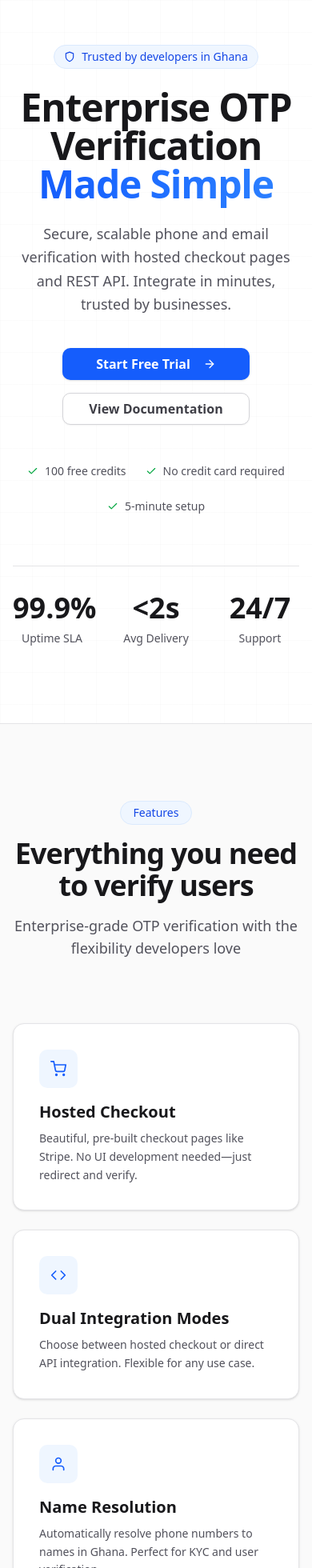
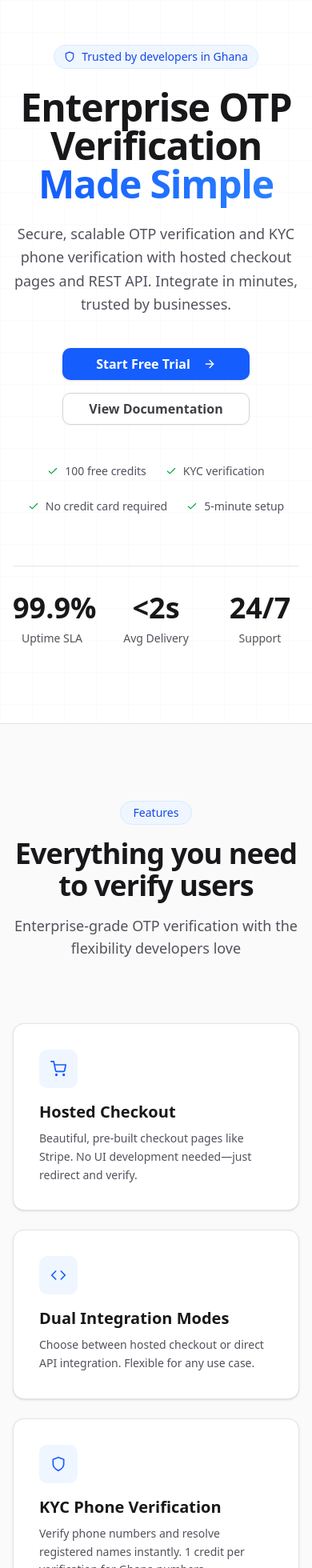
Before and after one commit to Mushud/gate-keeper.landing, a Next.js app: page / in a window 390 px wide. Shown: the part 40-2000 px from the top of the page at 80% size. Built offline with nearby package versions, Linux system fonts and the light colour scheme.

Commit message:
feat: add KYC phone verification feature and update related descriptions in HeroSection

```diff
--- a/components/features-section.tsx
+++ b/components/features-section.tsx
@@ -27,6 +27,13 @@ const features = [
     color: "from-purple-500 to-pink-500",
   },
   {
+    title: "KYC Phone Verification",
+    description:
+      "Verify phone numbers and resolve registered names instantly. 1 credit per verification for Ghana numbers.",
+    icon: FiShield,
+    color: "from-blue-500 to-indigo-500",
+  },
+  {
     title: "Name Resolution",
     description:
       "Automatically resolve phone numbers to names in Ghana. Perfect for KYC and user verification.",
@@ -43,7 +50,7 @@ const features = [
   {
     title: "Real-time Dashboard",
     description:
-      "Monitor OTP delivery, success rates, and usage analytics in a beautiful developer portal.",
+      "Monitor OTP delivery, success rates, and KYC analytics in a beautiful developer portal.",
     icon: FiBarChart2,
     color: "from-indigo-500 to-blue-500",
   },
--- a/components/hero-section.tsx
+++ b/components/hero-section.tsx
@@ -28,7 +28,7 @@ export default function HeroSection() {
 
           {/* Subheadline */}
           <p className="text-lg md:text-xl text-zinc-600 mb-10 max-w-2xl leading-relaxed">
-            Secure, scalable phone and email verification with hosted checkout pages and REST API.
+            Secure, scalable OTP verification and KYC phone verification with hosted checkout pages and REST API.
             Integrate in minutes, trusted by businesses.
           </p>
 
@@ -60,6 +60,10 @@ export default function HeroSection() {
             </div>
             <div className="flex items-center gap-2">
               <FiCheck className="text-green-600" />
+              <span>KYC verification</span>
+            </div>
+            <div className="flex items-center gap-2">
+              <FiCheck className="text-green-600" />
               <span>No credit card required</span>
             </div>
             <div className="flex items-center gap-2">
```
